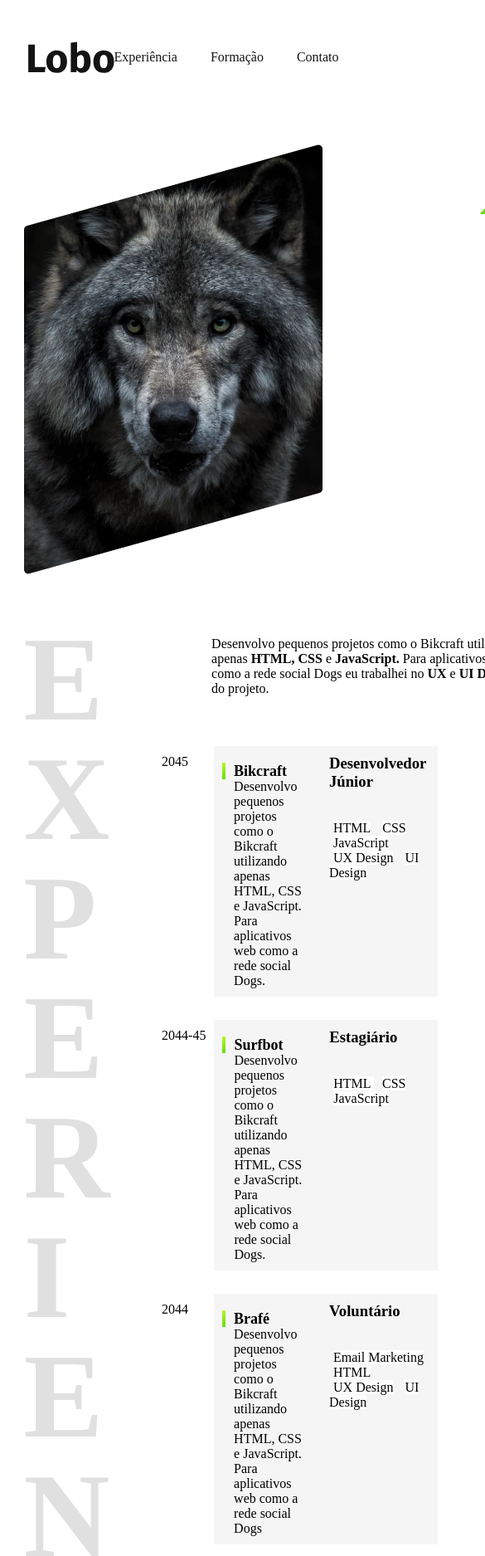
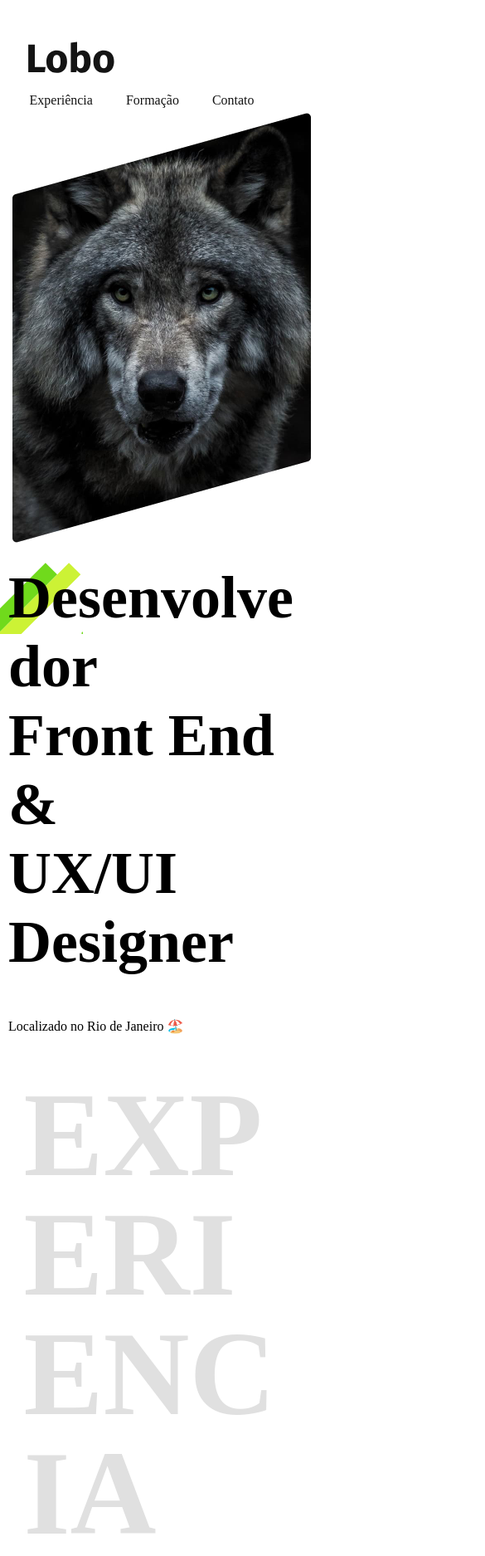
Before and after one commit to LucasJnoub/wolf-project, a plain HTML site: page index.html in a window 390 px wide. Shown: the top 1875 px of the page at 83% size, 585 px wide, since content can reach past the window. Drawn offline with Linux system fonts and the light colour scheme.

Commit message:
height bug fixed

```diff
--- a/css/desktop.css
+++ b/css/desktop.css
@@ -135,8 +135,6 @@ html {
 
 .experience-per-year {
   width: 100%;
-
-  height: 100%;
   display: flex;
   margin-top: 10px;
 }
@@ -201,6 +199,7 @@ html {
   word-wrap: wrap;
 }
 
+
 .formacao {
   margin-top: 100px;
   background: #141414;
@@ -230,7 +229,7 @@ html {
   margin-bottom: 20px;
 }
 
-.insider-formacao-flex {
+ .insider-formacao-flex {
   display: flex;
   gap: 30px;
 }
@@ -241,7 +240,6 @@ html {
 .formacao-box {
   width: 100%;
   height: 190px;
-
   display: flex;
   flex-direction: column;
   padding: 20px;
@@ -268,3 +266,26 @@ html {
   color: #a3a3a3;
   line-height: 25px;
 }
+
+.competencias{
+  display: flex;
+  flex-direction: column;
+  gap: 50px;
+  margin-top: 58px;
+}
+
+.competencias div p:first-child {
+  color: #8F8F8F;
+  margin-bottom: 30px;
+}
+
+.competencias div p{
+  color: #fff;
+}
+
+.competencias div p:nth-child(2){
+  margin-bottom: 20px;
+}
+.nivel{
+  color: #8F8F8F;
+}
--- a/css/desktopold.css
+++ /dev/null
@@ -1,187 +0,0 @@
-* {
-  margin: 0;
-  padding: 0;
-  box-sizing: border-box;
-}
-
-body {
-  font-family: fira Sans;
-  margin: 5px;
-}
-.header {
-  margin-top: 40px;
-  width: 100%;
-  box-sizing: border-box;
-}
-
-.navigation {
-  display: flex;
-  box-sizing: border-box;
-  justify-content: space-between;
-  padding: 5px;
-  width: 90%;
-  margin: 0 auto;
-}
-
-.navigation ul {
-  list-style-type: none;
-  display: flex;
-  gap: 40px;
-  align-items: center;
-}
-
-.navigation a {
-  text-decoration: none;
-  color: #141414;
-}
-
-.introduction-container {
-  height: 100%;
-  width: 90%;
-  margin: 0 auto;
-  display: flex;
-  gap: 230px;
-  margin-top: 80px;
-  position: relative;
-  justify-content: start;
-}
-
-.introduction-container h1 {
-  font-weight: 700;
-  font-size: 72px;
-  padding-bottom: 0px;
-  align-self: end;
-}
-
-.introduction-container h1::before {
-  position: absolute;
-  content: url("/img/detalhe.svg");
-  z-index: -1;
-  right: 545px;
-  bottom: 400px;
-}
-
-.introduction-container p {
-  padding: 0px;
-  margin-top: 50px;
-}
-
-.wolf {
-  width: 360px;
-  height: 520px;
-}
-
-.middle-container {
-  width: 90%;
-  height: 662px;
-  margin: 0 auto;
-  margin-top: 50px;
-  display: flex;
-  gap: 100px;
-  box-sizing: border-box;
-  border: 1px solid red;
-  width: 100%;
-}
-
-.middle-container h1 {
-  font-size: 144px;
-  line-height: 144px;
-  height: 100%;
-  font-family: "Fira Sans";
-  font-style: normal;
-  font-weight: 700;
-  color: #e0e0e0;
-  text-transform: uppercase;
-  display: inline-block;
-}
-
-.middle-container p {
-  text-align: left;
-  margin-top: 10px;
-}
-
-
- .experience-per-year {
-  max-width: 100%;
-  height: 140px;
-  display: flex;
-  box-sizing: border-box;
-  margin-top: 10px;
-  word-wrap: break-word;
-}
-
-.experience p:first-child {
-  width: 380px;
-  text-align: left;
-  margin-top: 20px;
-  margin-bottom: 60px;
-  margin-left: 60px;
-}
-
-.flex-inside-year {
-  display: flex;
-  box-sizing: border box;
-  background: #f5f5f5;
-  padding: 10px;
-  width: 700px;
-  border: 1px solid green;
-}
-
-.detail-rectangle {
-  height: 20px;
-  width: 4px;
-  margin-top: 10px;
-}
-
-.experience {
-
-  box-sizing: border-box;
-  border-radius: 5px;
-  border: 1px solid blue;
-  width: 100%;
-
-}
-
-  .brafe,
-  .surf-bot,
-  .bikcraft {
-    font-family: "Fira Sans";
-    font-style: normal;
-    font-weight: 700;
-    font-size: 18px;
-    line-height: 20px;
-  }
-  .experience-text {
-    margin-left: 10px;
-    width: 325px;
-  }
-  .year {
-    margin-top: 10px;
-    margin-right: 10px;
-    white-space: nowrap;
-  }
-  .year-3 {
-    margin-right: 31px;
-  }
-
-  .technologies {
-    margin: 5px;
-    background-color: #ffffff;
-  }
-
-  .role-description {
-    margin-left: 30px;
-    width: 100%;
-  }
-
-.exp{
-  word-wrap: break-word;
-  border: 1px solid black;
-}
-
-.experience{
-  width: 70%;
-}
-.div-h1{
-  width: 30%;
-}
--- a/css/mobile.css
+++ b/css/mobile.css
@@ -1,22 +1,104 @@
-/* @media  (max-width:756px){
 
-    .middle-container{
+@media (max-width:1000px) {
+ *{
+  box-sizing: border-box;
+ }
+ .navigation{
+  display: flex;
+  flex-direction: column;
+  gap: 20px;
+
+ }
+ .navigation ul{
+  margin-left: 2px;
+ }
+
+  .introduction-container{
     display: flex;
     flex-direction: column;
-    height: 2000px;
-    background-color: blue;
+    gap: 20px;
+    margin: 0 auto;
+    width: 100%;
   }
 
-  .middle-container h1{
-    font-size: 52px;
+  .introduction-img{
+    align-self: center;
   }
-}
 
+  .introduction-title{
+    align-self: center;
+    word-wrap: break-word;
+    width: 100%;
+  }
 
-@media (max-width: 890px) {
-  .middle-container {
+  .middle-container{
+    display: flex;
+    flex-direction: column;
+  }
+
+  .title-experience{
+    width:100%;
+  }
+  .exprience{
+    border: 1px solid gray;
+    width: 100%;
+  }
+   .experience-description{
+    border: 1px solid blue;
+    width: 100%;
+  }
+   .experience-description p{
+    text-align: left;
+    border: 1px solid red;
+    width: 100%;
+    background-color: red;
+  }
+
+  .flex-inside-year{
+    display: flex;
+    flex-direction: column;
+  }
+  .flex-inside-year{
+    display: flex;
+    flex-direction: column;
+    position: relative;
+  }
+
+  .experience p:first-child{
+    max-width:100% ;
+    padding: 20px;
+    margin: 0 auto;
+    margin-top: 20px;
+  }
+
+  .occupation{
+    display: none;
+  }
+  .role-description{
+    margin-left: 0;
+  }
+
+  .bikcraft::before{
+    content: 'Desenvolvedor Junior';
+    position: absolute;
+    top: 20px;
+  }
+
+  .surf-bot::before{
+    content: 'Estagiário';
+    position: absolute;
+    top: 20px;
+  }
+
+  .brafe::before{
+    content: 'Voluntário';
+    position: absolute;
+    top:20px;
+  }
+
+  .formacao{
     display: flex;
     flex-direction: column;
     height: 100%;
   }
-} */
+}
--- a/index.html
+++ b/index.html
@@ -3,8 +3,7 @@
   <head>
     <meta charset="UTF-8" />
     <meta http-equiv="X-UA-Compatible" content="IE=edge" />
-    <!-- <meta name="viewport" content="width=device-width, initial-scale=1.0"> -->
-
+    <meta name="viewport" content="width=device-width, initial-scale=1">
     <meta content="width=device-width, initial-scale=1" name="viewport" />
     <link rel="stylesheet" href="css/desktop.css" />
     <link rel="stylesheet" href="css/mobile.css" />
@@ -13,7 +12,8 @@
   <body>
     <header class="header">
       <nav class="navigation">
-        <img src="./img/marca.svg" alt="" class="wolf-img" />
+        <div> <img src="./img/marca.svg" alt="" class="wolf-img" /> </div>
+
 
         <ul>
           <li><a href="">Experiência</a></li>
@@ -24,11 +24,10 @@
     </header>
 
     <section class="introduction-container">
-      <div>
+      <div class="introduction-img">
         <img src="img/perfil.jpg" alt="" class="wolf" />
       </div>
-      <div>
-        <div class="clear" >   </div>
+      <div class="introduction-title">
         <h1>
           Desenvolvedor <br />
           Front End & <br />
@@ -40,19 +39,18 @@
 
     <section class="middle-container">
       <div class="title-experience">
-        <h1>EXPERIENCE</h1>
+        <h1>EXPERIENCIA</h1>
       </div>
 
       <div class="experience">
-        <div>
-          <div>
-            <p>
+
+            <p class="experience-paragraph">
               Desenvolvo pequenos projetos como o Bikcraft utilizando apenas
               <strong> HTML, CSS </strong> e <strong> JavaScript. </strong>Para
               aplicativos web como a rede social Dogs eu trabalhei no
               <strong> UX </strong> e <strong> UI Design </strong> do projeto.
             </p>
-          </div>
+
 
           <div class="experience-per-year">
             <span class="year-3 year">2045</span>
@@ -65,7 +63,7 @@
                 Dogs.
               </p>
               <div class="role-description">
-                <h3>Desenvolvedor Júnior</h3>
+                <h3 class="occupation">Desenvolvedor Júnior</h3>
                 <br /><br />
                 <span class="technologies">HTML</span>
                 <span class="technologies"> CSS </span>
@@ -88,7 +86,7 @@
                 Dogs.
               </p>
               <div class="role-description">
-                <h3>Estagiário</h3>
+                <h3 class="occupation">Estagiário</h3>
                 <br />
                 <br />
                 <span class="technologies"> HTML </span>
@@ -119,13 +117,13 @@
               </div>
             </div>
           </div>
-        </div>
+
       </div>
     </section>
 
     <section class="formacao">
       <div class="formacao-div">
-        <h1 class="formacao-title">FOR <br />MAÇÃO</h1>
+        <h1 class="formacao-title">FORMAÇÃO</h1>
       </div>
 
       <div>
@@ -140,16 +138,47 @@
           </div>
 
           <div class="insider-formacao-flex">
-
             <div class="formacao-box">
               <div class="category">BACHAREL</div>
               <span class="diploma">Administração de Empresas</span>
               <span class="university">UFRRJ</span>
             </div>
 
-            <div class="formacao-box"></div>
+            <div class="formacao-box">
+              <div class="category">TECNÓLOGO</div>
+              <span class="diploma">Design Digital</span> <br>
+              <span class="university">Infnet</span>
+            </div>
 
-            <div class="formacao-box"></div>
+            <div class="formacao-box">
+              <div class="category">MESTRE</div>
+              <span class="diploma">User Experience Design</span>
+              <span class="university">UCLL</span>
+            </div>
+          </div>
+        </div>
+
+        <div class="competencias">
+          <div>
+              <p>CURSOS INTENSIVOS</p>
+              <p>
+                UX Design & UI Design
+
+              </p>
+
+              <p>
+                Front End para iniciantes
+              </p>
+          </div>
+
+          <div>
+            <p>IDIOMAS</p>
+            <p><span class="white">Inglês</span>/<span class="nivel">Fluente</span>
+
+            </p>
+            <p>
+              <span class="white">Espanhol</Espanholspan>/<span class="nivel">Intermediário </span>
+            </p>
           </div>
         </div>
       </div>
```
